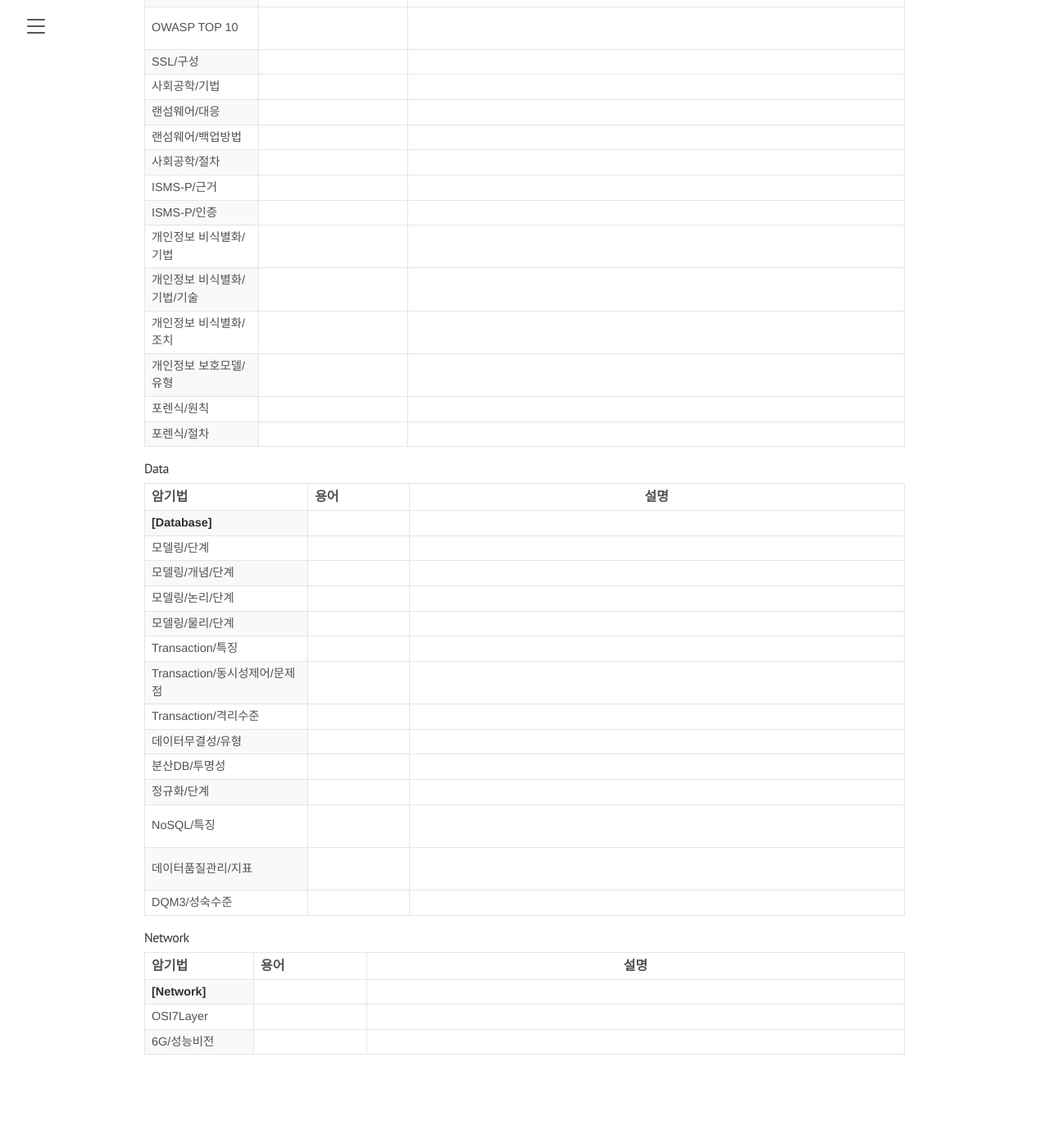
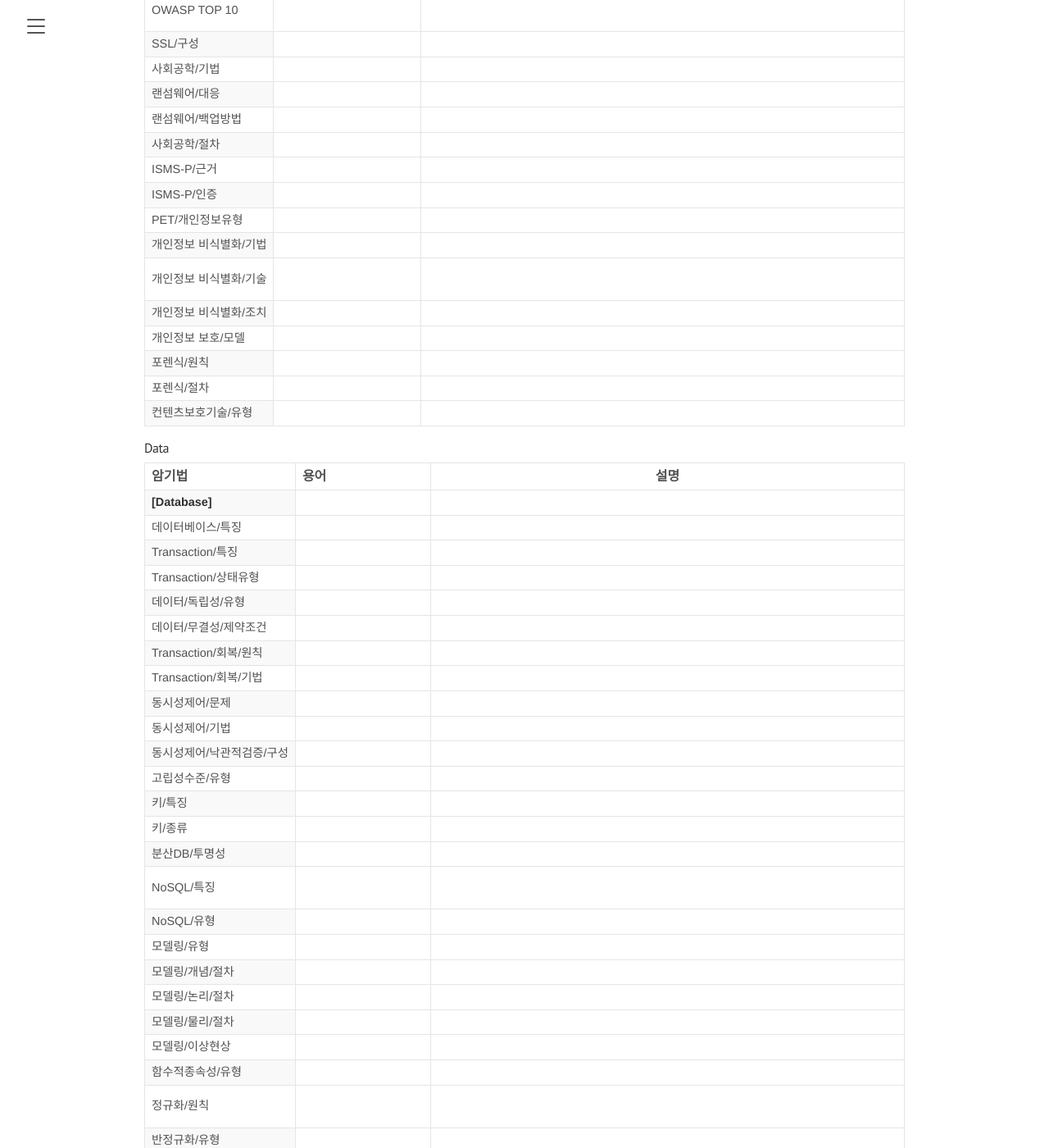
Before and after one commit to croot-git/croot-git.github.io, a Jekyll site: the page built from page-memorization.md, in a window 1280 px wide and 1400 px high, scrolled down 5327 px. Shown: the whole window at 82% size. Built offline with Jekyll 4.4.1, drawn with Linux system fonts in a browser that asks for light colours; before the commit the page ends 6677 px from its top, so only the background shows below that; some of the changed text lies outside the part shown.

Commit message:
Database  암기법 추가

```diff
--- a/page-memorization.md
+++ b/page-memorization.md
@@ -47,6 +47,7 @@ tags: 암기
 | DataWarehouse/특징 | 주통시비 | 주제중심적, 통합적, 시간가변적, 비휘발성 |
 | 데이터마이닝/절차 | 선전변모평가 | 선택, 전처리, 변환, 모델링, 평가, 가시화 |
 
+
 #### 프로젝트관리
 
 | 암기법 | 용어 | 설명 |
@@ -87,6 +88,7 @@ tags: 암기
 | 감리/총괄감리원 | 총상수 1상 | 총괄감리원, 상근 수석감리원, 1년이상 상근감리원 |
 | 감리/상주감리원 | 20-3-3 | 20억이상 3회 or PM,QA 3년 |
 
+
 #### SW공학
 
 | 암기법 | 용어 | 설명 |
@@ -94,7 +96,7 @@ tags: 암기
 | **[요구공학]** | --- | --- |
 | 요구공학/프로세스/개발 | 추분명검 | 추출, 분석, 명세화, 검증 |
 | 요구공학/프로세스/관리 | 협기변검 | 협상, 기준선, 변경관리, 검증 |
-| 요구공학/원리 | 명완검일수추검 | 명확성, 완전성, 검증가능성, 일관성, 수정용이성, 추적성, 검증가능성 |
+| 요구공학/원리 | 명완검일수추이 | 명확성, 완전성, 검증가능성, 일관성, 수정용이성, 추적성, 이용성 |
 | SRS/구성 | 소기요부인 | 소개, 일반기술사항, 상세요구사항, 부록, 인덱스 |
 | **[아키텍처]** | --- | --- |
 | 아키텍처/특징 | 간추가 | 간결성, 추상화, 가시성 |
@@ -154,7 +156,7 @@ tags: 암기
 | 암기법 | 용어 | 설명 |
 |:-----|:-----|-----|
 | 자연어처리 | ST-PUG-TV | STT, TTS, NLP, NLU, NLG, text, vector |
-| 전자정부웹사이트품질관리지침/품질기준 | 호접개속편효신 | 호환성, 접근성, 개방성, 접속성, 편의성, 효율성, 신뢰성 |
+| 전자정부웹사이트<br>품질관리지침/품질기준 | 호접개속편효신 | 호환성, 접근성, 개방성, 접속성, 편의성, 효율성, 신뢰성 |
 | **[CLOUD]** | --- | --- |
 | OpenStack/구성 | 히호노세키 뉴글스시 | Heat, Horizon, Nova, Ceilometer, Keystone, Neutron, Glance, Swift, Cinder |
 | CSB/유형 | 중결차 | 중개, 결합, 차익거래 |
@@ -175,7 +177,6 @@ tags: 암기
 | DigitalTwin/성숙단계 | 미모시페오 | Mirroring, Monitoring, Simulation, Federation, Optimize |
 
 
-
 #### 보안
 
 | 암기법 | 용어 | 설명 |
@@ -193,31 +194,52 @@ tags: 암기
 | 사회공학/절차 | 정관공실 | 정보수집, 관계형성, 공격, 실행 |
 | ISMS-P/근거 | 4747332 | 정보통신망법 제47, 제47-3, 제32-2 |
 | ISMS-P/인증 | 관보개.16.64.22 | 관리체계 수립/운영(16), 보호대책 요구사항(64), 개인정보 처리단계별 요구사항(22) |
+| PET/개인정보유형 | 인경신사 | 인적정보, 경제적정보, 신체적정보, 사회적정보
 | 개인정보 비식별화/기법 | 가총범삭마 | 가명처리, 총계처리, 범주화, 삭제, 마스킹 |
-| 개인정보 비식별화/기법/기술 | 휴암교-총부라재-감랜범제-속레식-잡공 | 휴리스틱, 암호화, 교환, 총계처리, 부분집계, 라운딩, 재배열, 감추기, 랜덤라운딩, 범위처리, 제어라운딩, 속성삭제, 레코드삭제, 식별자삭제, 잡음추가, 공백 |
+| 개인정보 비식별화/기술 | 휴암교-총부라재-감랜범제-속레식-잡공 | 휴리스틱, 암호화, 교환, 총계처리, 부분집계, 라운딩, 재배열, 감추기, 랜덤라운딩, 범위처리, 제어라운딩, 속성삭제, 레코드삭제, 식별자삭제, 잡음추가, 공백 |
 | 개인정보 비식별화/조치 | 사비적후 | 사전검토, 비식별조치, 적정석평가, 사후관리 |
-| 개인정보 보호모델/유형 | 케이준 엘타민 티근특 | K익명성-준식별자, L다양성-민감정보, T근접법-특이 |
+| 개인정보 보호/모델 | 케이준 엘타민 티근특 | K익명성-준식별자, L다양성-민감정보, T근접법-특이 |
 | 포렌식/원칙 | 정재신연무 | 정당성원칙, 재현원칙, 신속성원칙, 연계보관원칙, 무결성원칙 |
 | 포렌식/절차 | 준획보분보 | 준비, 획득, 보관/이송, 분석, 보고/제출 |
+| 컨텐츠보호기술/유형 | WFDID | Watermarking, Fingerprint, DOI, INDECS, DRM |
+
 
 #### Data
 
 | 암기법 | 용어 | 설명 |
 |:-----|:-----|-----|
 | **[Database]** | --- | --- |
-| 모델링/단계 | 요개논물 | 요구분석, 개념모델링, 논리모델링, 물리모델링 |
-| 모델링/개념/단계 | 주후핵관 | 주제영역정의, 후보엔티티선정, 핵심엔티티선정, 관계정의 |
-| 모델링/논리/단계 | 속엔이 | 속성정의, 엔티티상세화, 이력관리정의 |
-| 모델링/물리/단계 | 물논반 | 물리환경조사, 논리모델변환, 반정규화 |
-| Transaction/특징 | ACID | 원자성, 일관성, 독립성, 영속성 |
-| Transaction/동시성제어/문제점 | 갱현모연 | 갱신손실, 현황파악오류, 모순성, 연계복구불가 |
-| Transaction/격리수준 | RU-RC-RR-S | Read Uncommitted, Read Committed, Repeatable Read, Serialized |
-| 데이터무결성/유형 | 개참속사키도 | 개체, 참조, 속성, 사용자정의, 키, 도메인 |
-| 분산DB/투명성 | 복분지위장병 | 복제, 분산, 지역, 위치, 장애, 병행 |
-| 정규화/단계 | 완부이결다조 | 완전종속, 부분종속, 이행종속, 결정자, 다치종속, 조인종속 |
+| 데이터베이스/특징 | 실계동내 | 실시간접근성, 계속적변화, 동시공용, 내용참조 |
+| Transaction/특징 | ACID | Atomicity(원자성), Consistency(일관성), Isolation(독립성), Durability(영속성) |
+| Transaction/상태유형 | 활부완실철종 | 활동, 부분완료, 완료, 실패, 철회, 종료 |
+| 데이터/독립성/유형 | 외개내 논물 | 외부스키마, 개념스키마, 내부스키마, 논리적, 물리적 |
+| 데이터/무결성/제약조건 | 개참속사키도 | 개체, 참조, 속성, 사용자정의, 키, 도메인 |
+| Transaction/회복/원칙 | 중아로 | 중복, Archieve, Log |
+| Transaction/회복/기법 | 회로체그 | 로그기반, 체크포인트, 그림자페이지 |
+| 동시성제어/문제 | LDIC 갱현모연 | 갱신내용손실, 현황파악오류, 모순성, 연쇄복귀불가 |
+| 동시성제어/기법 | 2타다낙 | 2PL, Timestamp, 다중버전, 낙관적검증 |
+| 동시성제어/낙관적검증/구성 | RVE | Read, Validation, Execute |
+| 고립성수준/유형 | RRRS | Read Uncommitted, Read Committed, Repeatable Read, Serialized |
+| 키/특징 | 유최대 | 유일성, 최소성, 대표성 |
+| 키/종류 | 슈후기대외 | 슈퍼키, 후보키, 대체키, 외래키 |
+| 분산DB/투명성 | 복분지위장병 | 복제, 분할, 지역, 위치, 장애, 병행 |
 | NoSQL/특징 | BASE | 기본적 가용성(Basically Availability), 상태 변경성(Soft State), 결과적 일관성(Eventually consistency)  |
+| NoSQL/유형 | 키컬도그 | Key, Column Family, Document, Graph |
+| 모델링/유형 | 요개논물 | 요구분석, 개념모델링, 논리모델링, 물리모델링 |
+| 모델링/개념/절차 | 주후핵관 | 주제영역정의, 후보엔티티선정, 핵심엔티티선정, 관계정의 |
+| 모델링/논리/절차 | 속엔이 | 속성정의, 엔티티상세화, 이력관리정의 |
+| 모델링/물리/절차 | 물논반 | 물리환경조사, 논리모델변환, 반정규화 |
+| 모델링/이상현상 | 삽삭갱 | 삽입, 삭제, 갱신 |
+| 함수적종속성/유형 | 완부이결다조 | 완전적, 부분함수, 이행함수, 결정자, 다치종속, 조인종속 |
+| 정규화/원칙 | 무손실, 중복제거, 분리원칙 |
+| 반정규화/유형 | 병중추코 | 병합, 중복, 계산컬럼 추가, 코드명 속성 |
+| 빅데이터/구축단계 | 수저처분표관 | 수집, 저장, 처리, 분석, 표현, 관리 |
+| HW용량산정/절차 | 수규검 | 수집, 규모산정, 검토 |
+| HW용량산정/기법 | 수참시 | 수식계산법, 참조법, 시뮬레이션법 |
+| 데이터품질관리/요소 | 데구프 | 데이터 값, 데이터 구조, 데이터 관리 프로세스 |
 | 데이터품질관리/지표 | 유정일-활유접적보 | 유효성(정확성,일관성), 활용성(유용성,접근성,적시성,보안성) |
-| DQM3/성숙수준 | 도정통량최 | 도입, 정형화, 통합화, 정량화, 최적화 |
+| 데이터품질관리/성숙도 | 도정통량최 | 도입, 정형화, 통합화, 정량화, 최적화 |
+
 
 #### Network
 
```
Also changed, not shown: other parts of page-memorization.md (+4 -3 lines), .page-resume.md (renamed from page-resume.md).
